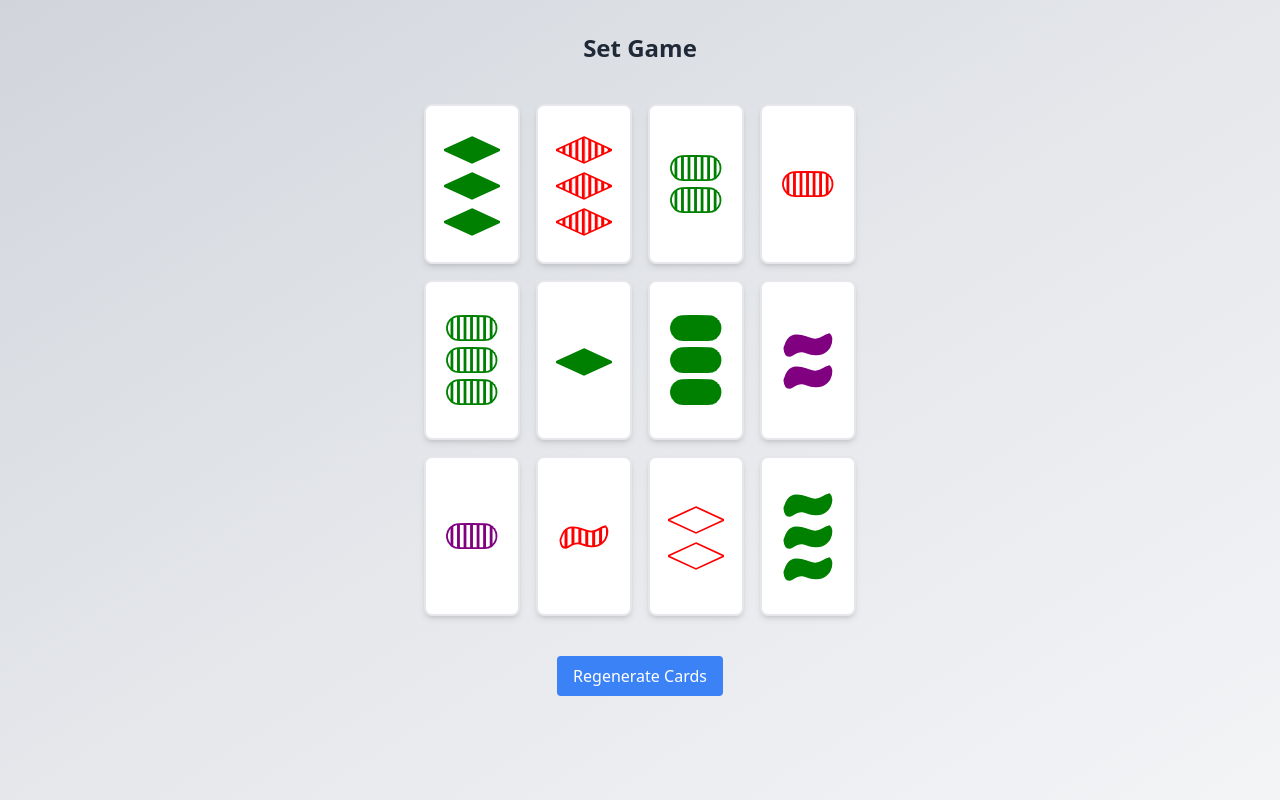
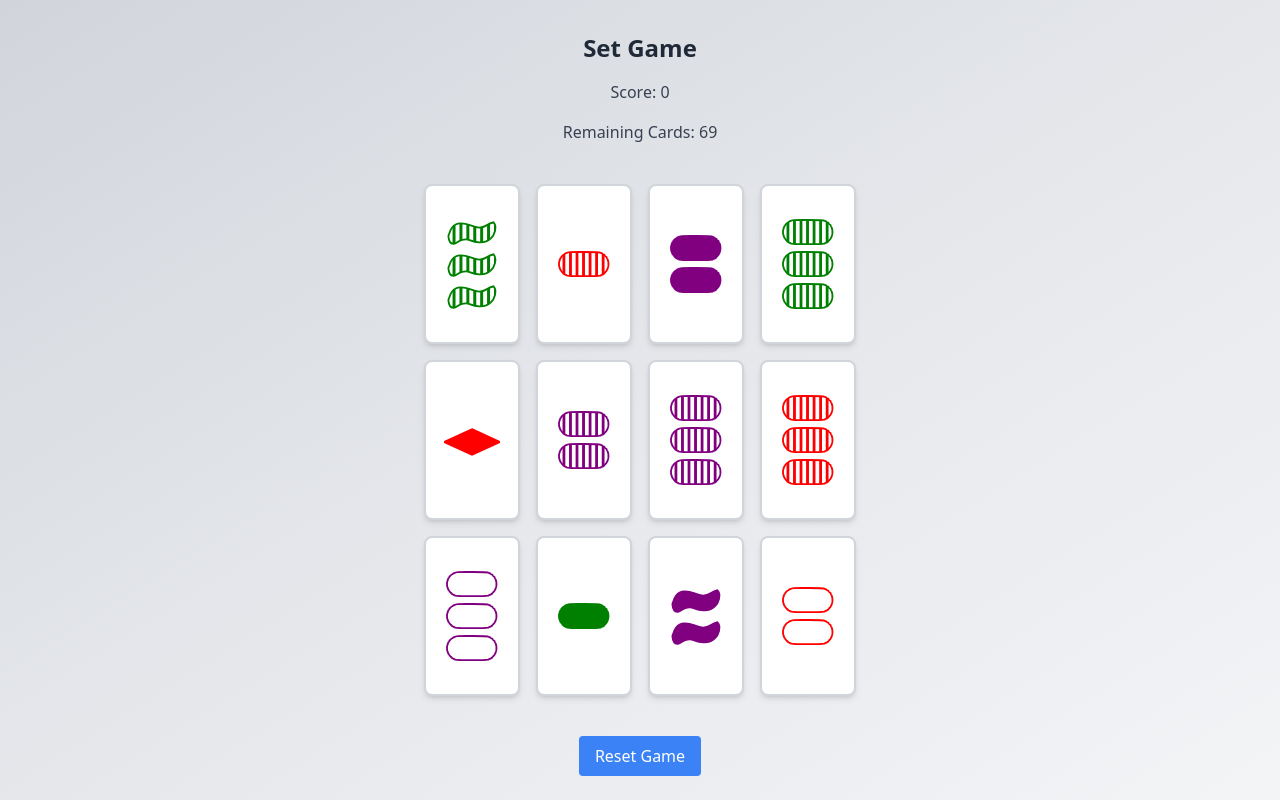
Before and after one commit to lukaszwaller/set-app, a React (Vite) app in the folder set-app/: page / in a window 1280 px wide. Built offline with nearby package versions, Linux system fonts and the light colour scheme.

Commit message:
feat: Add find set logic

```diff
--- a/set-app/src/App.tsx
+++ b/set-app/src/App.tsx
@@ -1,52 +1,21 @@
-import React, { useState } from "react";
+import React from "react";
 import Board from "./components/Board";
-
-interface CardType {
-  id: number;
-  color: "red" | "green" | "purple";
-  shape: "oval" | "squiggle" | "diamond";
-  shading: "solid" | "striped" | "outlined";
-  number: number;
-}
+import { useSetGame } from "./hooks/useSetGame";
 
 const App: React.FC = () => {
-  const generateRandomCards = (): CardType[] => {
-    const colors: CardType["color"][] = ["red", "green", "purple"];
-    const shapes: CardType["shape"][] = ["oval", "squiggle", "diamond"];
-    const shadings: CardType["shading"][] = ["solid", "striped", "outlined"];
-    const numbers: CardType["number"][] = [1, 2, 3];
-
-    const allCards: CardType[] = [];
-    colors.forEach((color) => {
-      shapes.forEach((shape) => {
-        shadings.forEach((shading) => {
-          numbers.forEach((number) => {
-            allCards.push({ id: allCards.length + 1, color, shape, shading, number });
-          });
-        });
-      });
-    });
-
-    const shuffledCards = allCards.sort(() => 0.5 - Math.random());
-    return shuffledCards.slice(0, 12);
-  };
-
-  const [cards, setCards] = useState<CardType[]>(generateRandomCards());
-
-  const handleCardSelection = (selectedCard: CardType) => {
-    console.log("Selected Card:", selectedCard);
-    // Game Logic
-  };
+  const { cards, remainingCards, selectedCards, handleCardSelection, resetGame, score } = useSetGame();
 
   return (
     <div className="min-h-screen bg-gradient-to-br from-gray-300 via-gray-200 to-gray-100 flex flex-col items-center">
       <h1 className="text-2xl font-bold mb-4 text-gray-800 mt-8">Set Game</h1>
-      <Board cards={cards} onSelectCard={handleCardSelection} />
+      <p className="mb-4 text-gray-700">Score: {score}</p>
+      <p className="mb-4 text-gray-700">Remaining Cards: {remainingCards}</p>
+      <Board cards={cards} selectedCards={selectedCards} onSelectCard={handleCardSelection} />
       <button
         className="mt-4 bg-blue-500 text-white py-2 px-4 rounded hover:bg-blue-600"
-        onClick={() => setCards(generateRandomCards())}
+        onClick={resetGame}
       >
-        Regenerate Cards
+        Reset Game
       </button>
     </div>
   );
--- a/set-app/src/components/Board.tsx
+++ b/set-app/src/components/Board.tsx
@@ -1,43 +1,26 @@
-import React, { useState } from "react";
+import React from "react";
 import Card from "./Card";
-
-interface CardType {
-  id: number;
-  color: "red" | "green" | "purple";
-  shape: "oval" | "squiggle" | "diamond";
-  shading: "solid" | "striped" | "outlined";
-  number: number;
-}
+import { CardType } from "./../gameLogic";
 
 interface BoardProps {
   cards: CardType[];
+  selectedCards: CardType[];
   onSelectCard: (card: CardType) => void;
 }
 
-const Board: React.FC<BoardProps> = ({ cards, onSelectCard }) => {
-  const [selectedCards, setSelectedCards] = useState<CardType[]>([]);
-
-  const handleCardClick = (card: CardType) => {
-    const isAlreadySelected = selectedCards.some((c) => c.id === card.id);
-    const newSelectedCards = isAlreadySelected
-      ? selectedCards.filter((c) => c.id !== card.id)
-      : [...selectedCards, card];
-
-    setSelectedCards(newSelectedCards);
-    onSelectCard(card);
-  };
-
+const Board: React.FC<BoardProps> = ({ cards, selectedCards, onSelectCard }) => {
   return (
     <div className="grid grid-cols-4 gap-4 p-6">
-      {cards.map((card, index) => (
+      {cards.map((card) => (
         <Card
           key={card.id}
-          cardId={index}
+          cardId={card.id}
           color={card.color}
           shape={card.shape}
           shading={card.shading}
           number={card.number}
-          onClick={() => handleCardClick(card)}
+          isSelected={selectedCards.some((c) => c.id === card.id)}
+          onClick={() => onSelectCard(card)}
         />
       ))}
     </div>
--- a/set-app/src/components/Card.tsx
+++ b/set-app/src/components/Card.tsx
@@ -9,6 +9,7 @@ interface CardProps {
   shape: "oval" | "squiggle" | "diamond";
   shading: "solid" | "striped" | "outlined";
   number: number;
+  isSelected: boolean;
   onClick?: () => void;
 }
 
@@ -24,11 +25,14 @@ const shadingProps = {
   outlined: { fill: "transparent" },
 };
 
-const Card: React.FC<CardProps> = ({ cardId, color, shape, shading, number, onClick }) => {
+const Card: React.FC<CardProps> = ({ cardId, color, shape, shading, number, isSelected, onClick }) => {
+  const borderColor = isSelected ? "border-blue-500" : "border-gray-300";
+  const scale = isSelected ? "scale-105" : "hover:scale-105";
+
   const colorClasses = {
-    red: "text-red-500 border-gray",
-    green: "text-green-500 border-gray",
-    purple: "text-purple-500 border-gray",
+    red: "text-red-500",
+    green: "text-green-500",
+    purple: "text-purple-500",
   };
 
   const ShapeComponent = shapeComponents[shape];
@@ -36,7 +40,7 @@ const Card: React.FC<CardProps> = ({ cardId, color, shape, shading, number, onCl
 
   return (
     <div
-      className={`flex flex-col justify-center items-center ${cardSize} border-2 rounded-lg cursor-pointer shadow-md hover:shadow-xl hover:scale-105 transition-all ease-in-out duration-200 ${colorClasses[color]} bg-white`}
+      className={`flex flex-col justify-center items-center ${cardSize} border-2 ${borderColor} rounded-lg cursor-pointer shadow-md hover:shadow-xl ${scale} transition-all ease-in-out duration-200 ${colorClasses[color]} bg-white`}
       onClick={onClick}
     >
       {[...Array(number)].map((_, index) => {
--- /dev/null
+++ b/set-app/src/gameLogic.ts
@@ -0,0 +1,43 @@
+export interface CardType {
+    id: number;
+    color: "red" | "green" | "purple";
+    shape: "oval" | "squiggle" | "diamond";
+    shading: "solid" | "striped" | "outlined";
+    number: number;
+  }
+
+  export const generateAllCards = (): CardType[] => {
+    const colors: CardType["color"][] = ["red", "green", "purple"];
+    const shapes: CardType["shape"][] = ["oval", "squiggle", "diamond"];
+    const shadings: CardType["shading"][] = ["solid", "striped", "outlined"];
+    const numbers: CardType["number"][] = [1, 2, 3];
+
+    const allCards: CardType[] = [];
+    colors.forEach((color) => {
+      shapes.forEach((shape) => {
+        shadings.forEach((shading) => {
+          numbers.forEach((number) => {
+            allCards.push({ id: allCards.length + 1, color, shape, shading, number });
+          });
+        });
+      });
+    });
+    return allCards;
+  };
+
+  export const isSet = (cards: CardType[]): boolean => {
+    if (cards.length !== 3) return false;
+
+    const properties = ["color", "shape", "shading", "number"] as const;
+    return properties.every((prop) => {
+      const values = cards.map((card) => card[prop]);
+      return new Set(values).size === 1 || new Set(values).size === 3;
+    });
+  };
+
+  export const getRandomCards = (cards: CardType[], count: number = 12): { selected: CardType[]; remaining: CardType[] } => {
+    const shuffled = cards.sort(() => Math.random() - 0.5);
+    const selected = shuffled.slice(0, count);
+    const remaining = shuffled.slice(count);
+    return { selected, remaining };
+  };
--- /dev/null
+++ b/set-app/src/hooks/useSetGame.ts
@@ -0,0 +1,76 @@
+import { useState, useEffect } from "react";
+import { CardType, generateAllCards, getRandomCards, isSet } from "./../gameLogic";
+
+export const useSetGame = () => {
+  const fullDeck = generateAllCards();
+  const { selected: initialCards, remaining: initialDeck } = getRandomCards(fullDeck, 12);
+
+  const [deck, setDeck] = useState<CardType[]>(initialDeck);
+  const [cards, setCards] = useState<CardType[]>(initialCards);
+  const [selectedCards, setSelectedCards] = useState<CardType[]>([]);
+  const [score, setScore] = useState<number>(0);
+
+  const logSetsInDisplayedCards = () => {
+    const setsFound: CardType[][] = [];
+
+    for (let i = 0; i < cards.length; i++) {
+      for (let j = i + 1; j < cards.length; j++) {
+        for (let k = j + 1; k < cards.length; k++) {
+          const potentialSet = [cards[i], cards[j], cards[k]];
+          if (isSet(potentialSet)) {
+            setsFound.push(potentialSet);
+          }
+        }
+      }
+    }
+
+    if (setsFound.length > 0) {
+      console.log(`Sets found:`, setsFound);
+    } else {
+      console.log("No sets found in the displayed cards.");
+    }
+  };
+
+  useEffect(() => {
+    logSetsInDisplayedCards();
+  }, [cards]);
+
+  const handleCardSelection = (card: CardType) => {
+    const isAlreadySelected = selectedCards.some((c) => c.id === card.id);
+    const newSelectedCards = isAlreadySelected
+      ? selectedCards.filter((c) => c.id !== card.id)
+      : [...selectedCards, card];
+
+    setSelectedCards(newSelectedCards);
+
+    if (newSelectedCards.length === 3) {
+      if (isSet(newSelectedCards)) {
+        setScore((prev) => prev + 1);
+
+        setCards((prevCards) => {
+          const remainingCards = prevCards.filter((c) => !newSelectedCards.includes(c));
+          const { selected: newCards, remaining: updatedDeck } = getRandomCards(deck, 3);
+
+          setDeck(updatedDeck);
+
+          return [...remainingCards, ...newCards];
+        });
+      }
+      setSelectedCards([]);
+    }
+  };
+
+  const resetGame = () => {
+    const fullDeck = generateAllCards();
+    const { selected, remaining } = getRandomCards(fullDeck, 12);
+
+    setDeck(remaining);
+    setCards(selected);
+    setSelectedCards([]);
+    setScore(0);
+  };
+
+  let remainingCards = deck.length;
+
+  return { cards, remainingCards, selectedCards, score, handleCardSelection, resetGame };
+};
```
